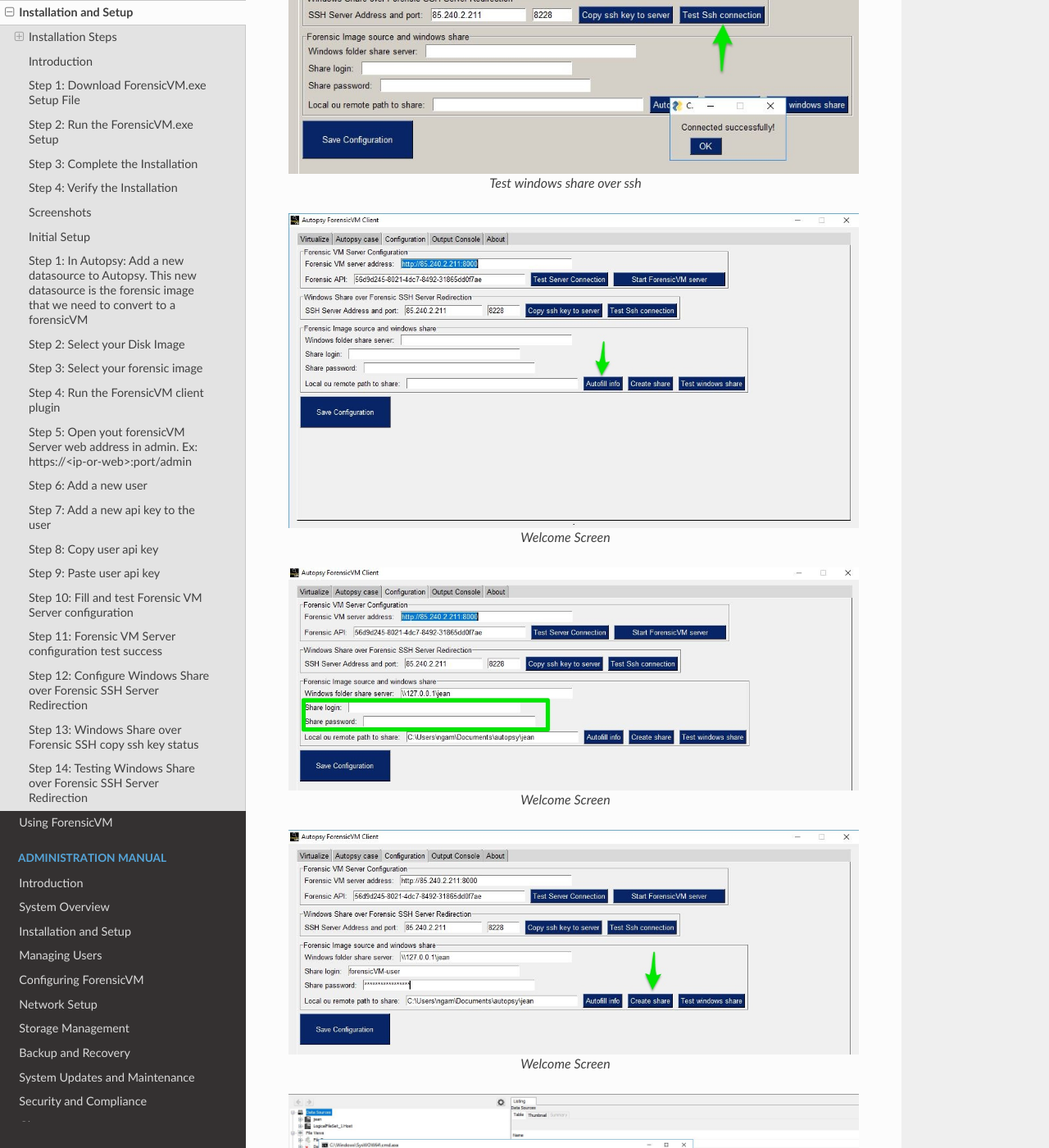
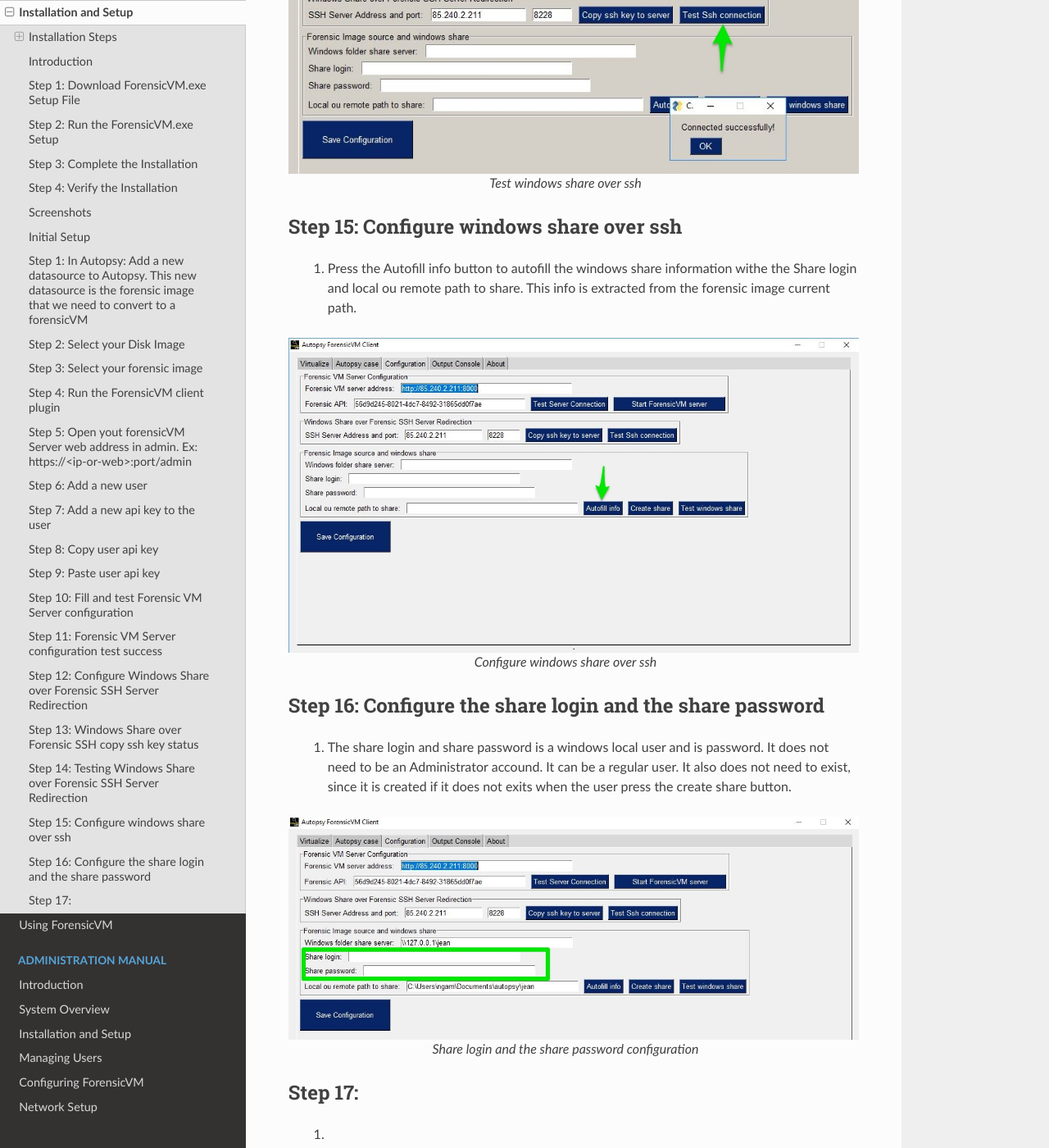
Before and after one commit to nunomourinho/ForensicVMServerAndClientDocs, a Sphinx documentation site: the page built from docs/user/installation_and_setup.rst, in a window 1280 px wide and 1400 px high, scrolled down 10183 px. Shown: the whole window at 82% size. Built offline with Sphinx 7.4.7 and the Read the Docs theme 2.0.0, drawn with Linux system fonts in a browser that asks for light colours; pages that are not in the unit, such as notebooks, are missing from menus.

Commit message:
Update installation_and_setup.rst

```diff
--- a/docs/user/installation_and_setup.rst
+++ b/docs/user/installation_and_setup.rst
@@ -241,19 +241,29 @@
 
    Test windows share over ssh
 
-
+Step 15: Configure windows share over ssh
+----------------------------------------------------------------------
+ #. Press the Autofill info button to autofill the windows share information withe the Share login and local ou remote path to share. This info is extracted from the forensic image current path.
 
 .. figure:: img/setup_0015.jpg
-   :alt: Welcome Screen
+   :alt: Configure windows share over ssh
    :align: center
 
-   Welcome Screen
+   Configure windows share over ssh
+
+Step 16: Configure the share login and the share password
+----------------------------------------------------------------------
+ #. The share login and share password is a windows local user and is password. It does not need to be an Administrator accound. It can be a regular user. It also does not need to exist, since it is created if it does not exits when the user press the create share button.
 
 .. figure:: img/setup_0016.jpg
-   :alt: Welcome Screen
+   :alt: Configure the share login and the share password
    :align: center
 
-   Welcome Screen
+   Share login and the share password configuration
+
+Step 17:
+----------------------------------------------------------------------
+ #.
 
 .. figure:: img/setup_0017.jpg
    :alt: Welcome Screen
```
